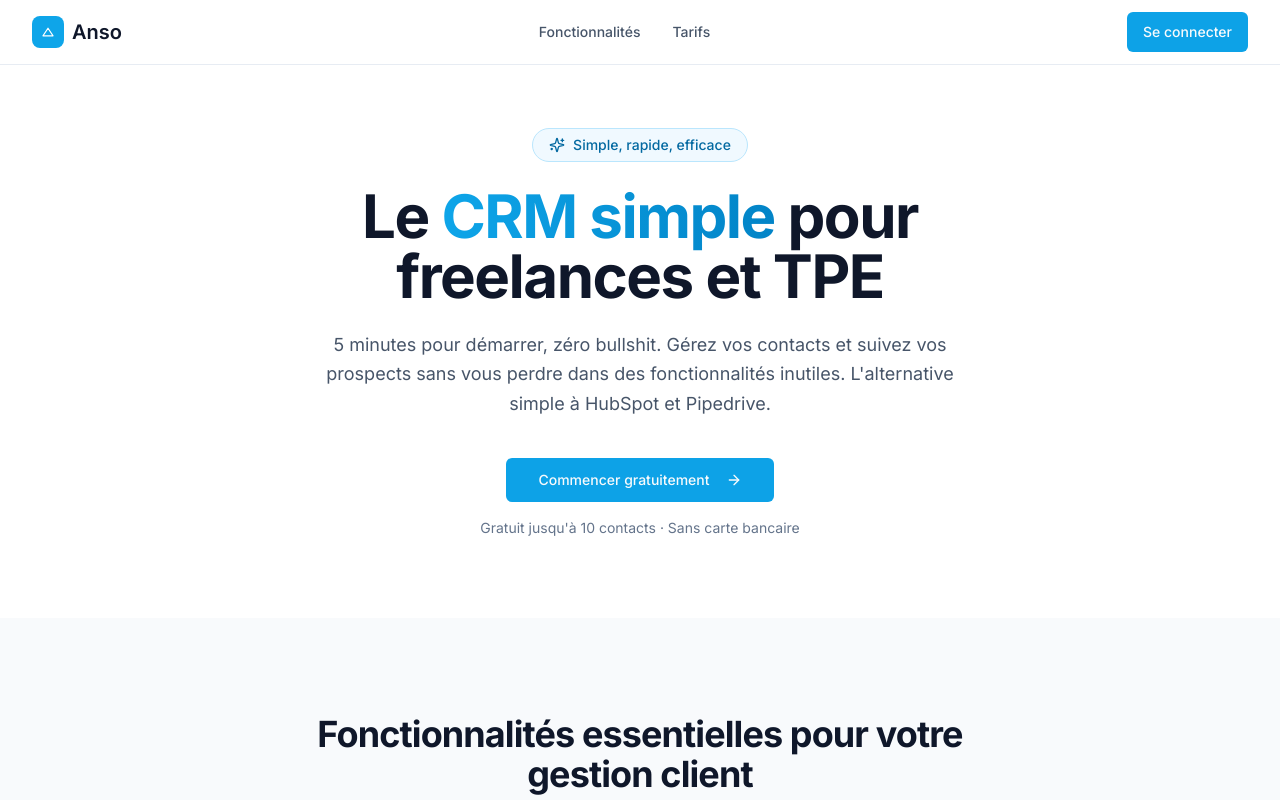
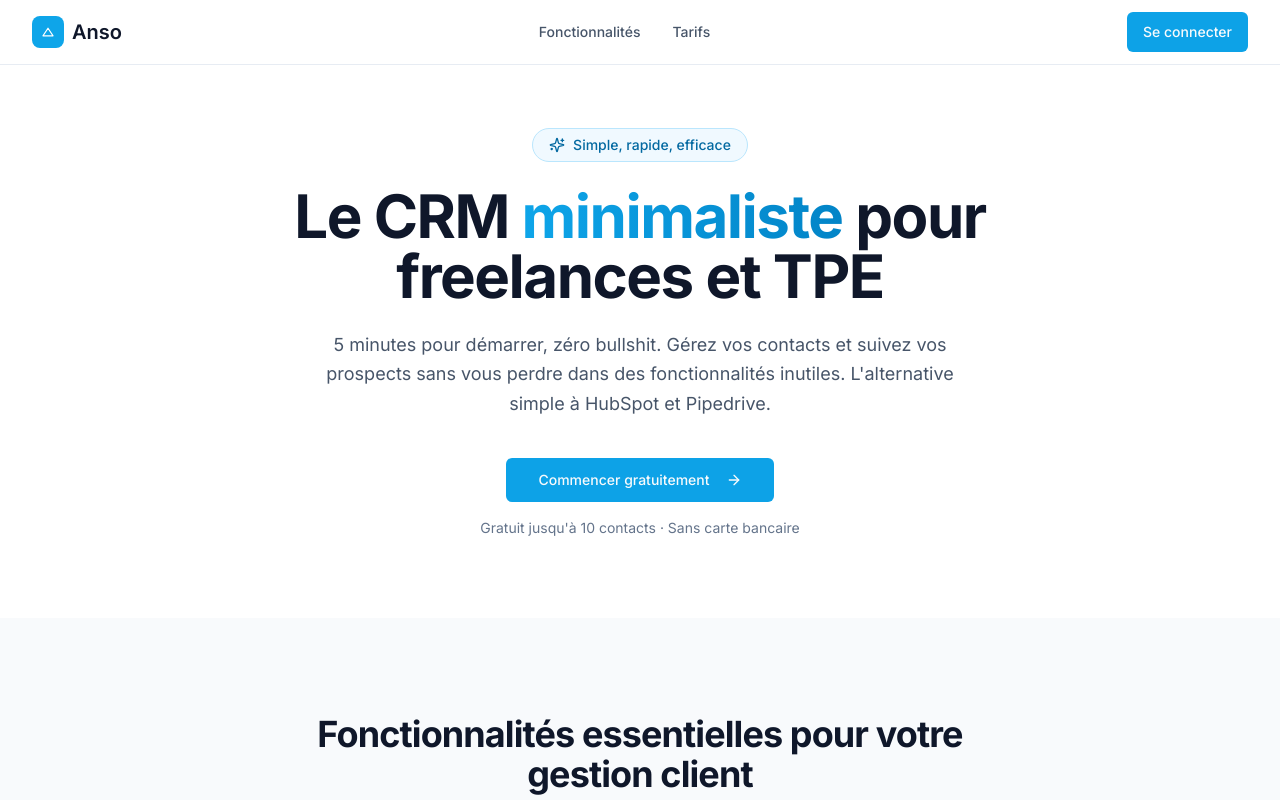
Before and after one commit to JejeDurden2/anso, a React (Vite) app in the folder apps/web/: page / in a window 1280 px wide. Shown: the top 800 px of the page. Built offline with nearby package versions, Linux system fonts and the light colour scheme; no server answers.

Commit message:
Vercel routing for /app

```diff
--- a/apps/web/src/pages/landing.tsx
+++ b/apps/web/src/pages/landing.tsx
@@ -49,9 +49,9 @@ export function LandingPage(): JSX.Element {
               Simple, rapide, efficace
             </div>
             <h1 id="hero-heading" className="text-4xl font-bold tracking-tight text-slate-900 sm:text-5xl md:text-6xl">
-              Le{' '}
+              Le CRM{' '}
               <span className="bg-gradient-to-r from-brand-500 to-brand-600 bg-clip-text text-transparent">
-                CRM simple
+                minimaliste
               </span>
               {' '}pour freelances et TPE
             </h1>
```
Also changed, not shown: apps/web/vercel.json.
